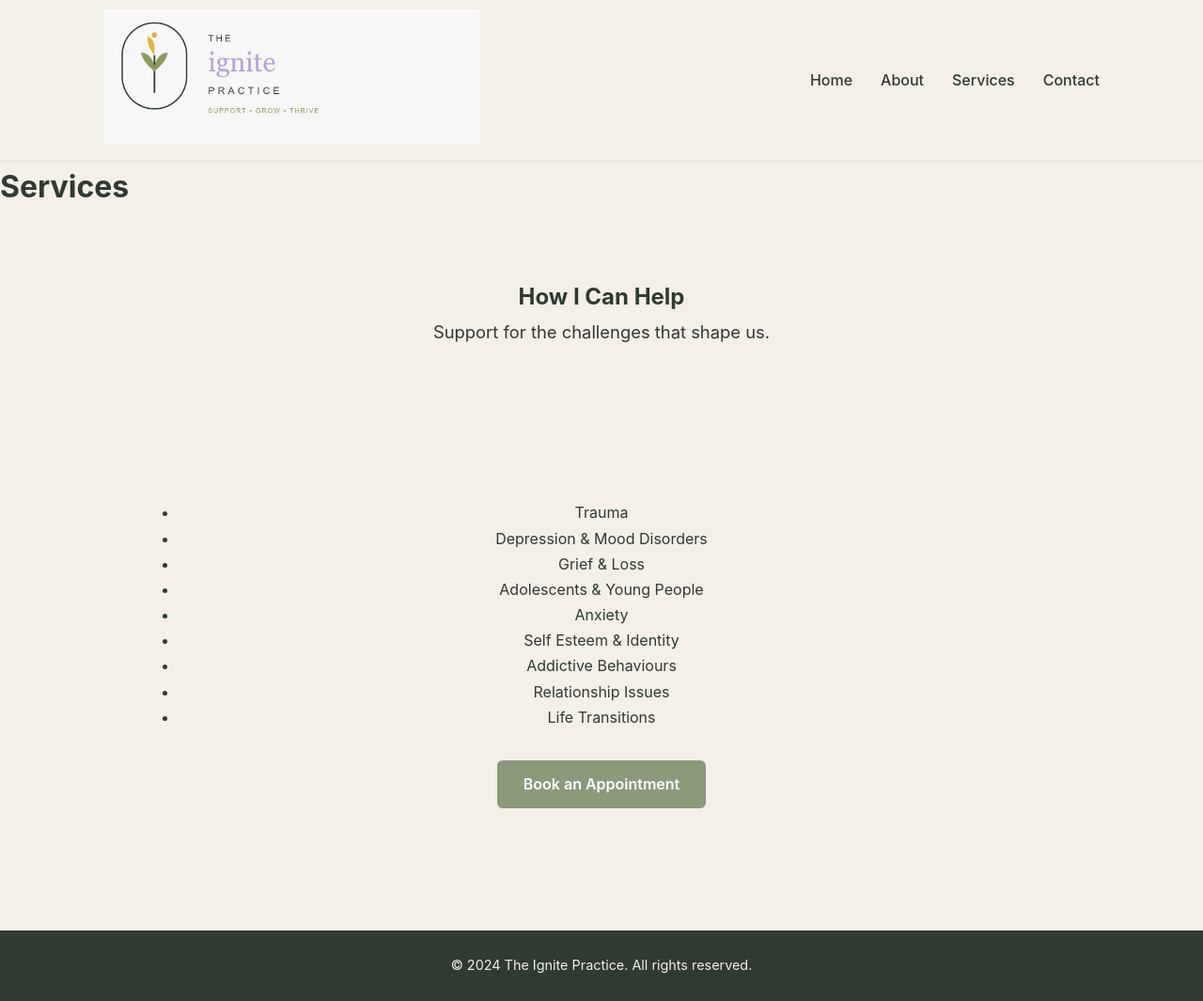
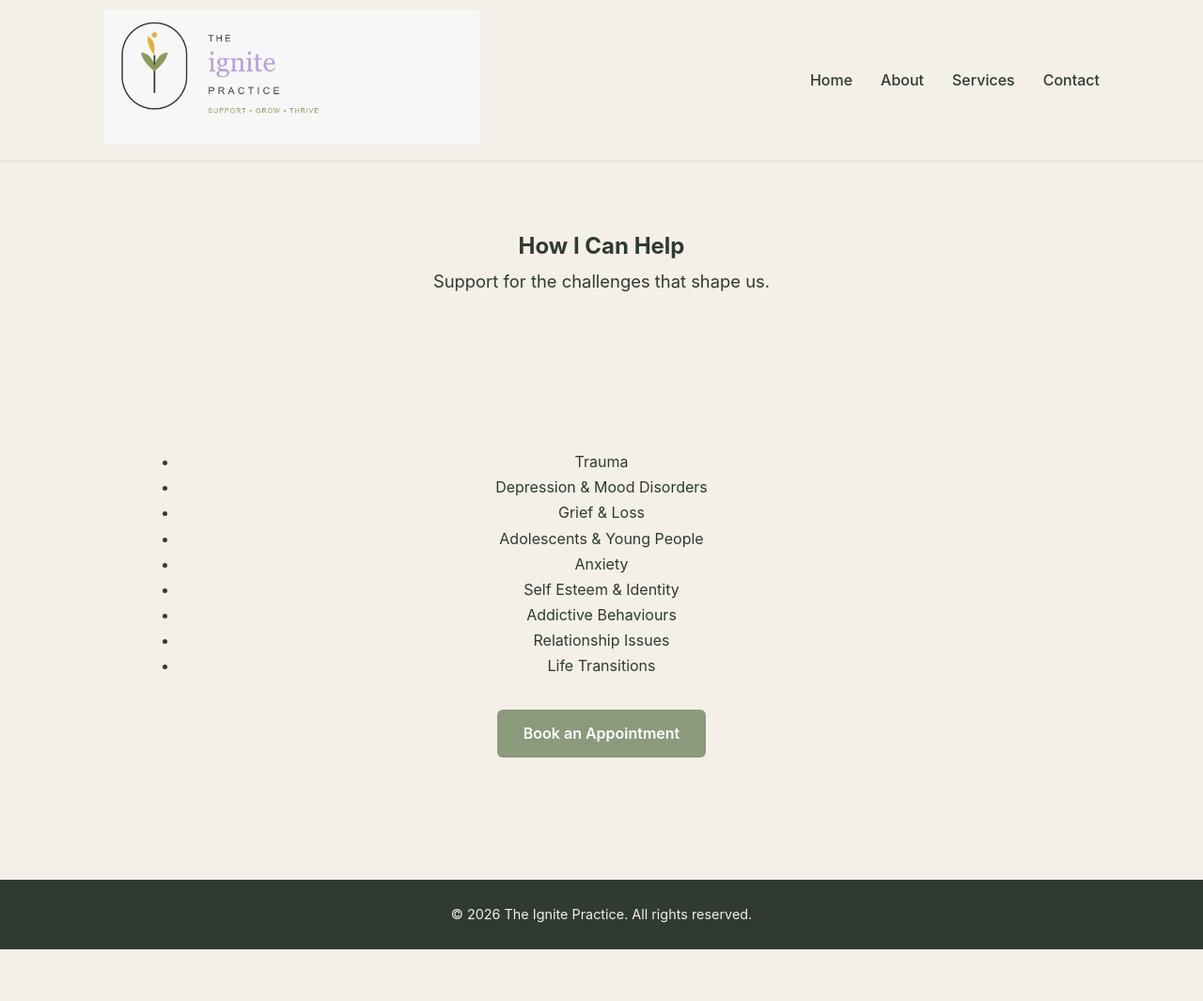
Before and after one commit to Jencreates-design/the-ignite-practice, a Jekyll site: the page built from services.html, in a window 1280 px wide. Shown: the whole page at 94% size. Built offline with Jekyll 4.4.1, drawn with Linux system fonts in a browser that asks for light colours; after the commit the page ends 1010 px from its top, so only the background shows below that.

Commit message:
Cleaned and polished CSS + spacing fixes

```diff
--- a/_includes/footer.html
+++ b/_includes/footer.html
@@ -1,3 +1,3 @@
 <footer>
-    <p>© 2024 The Ignite Practice. All rights reserved.</p>
+    <p>© 2026 The Ignite Practice. All rights reserved.</p>
 </footer>
--- a/_includes/header.html
+++ b/_includes/header.html
@@ -1,7 +1,8 @@
 <header>
     <div class="container nav-container">
 
-        <a href="/" class="logo">
+        <a href="index.html" class="logo">
+
             <img class="logo-desktop" src="assets/logos/logo-ignite-horizontal.jpeg" alt="The Ignite Practice Logo">
             <img class="logo-mobile" src="assets/logos/logo-ignite-stacked.jpeg" alt="The Ignite Practice Logo">
         </a>
--- a/_layouts/page.html
+++ b/_layouts/page.html
@@ -13,7 +13,6 @@
     {% include header.html %}
 
     <main class="page-content">
-        <h1>{{ page.title }}</h1>
         {{ content }}
     </main>
 
```
Also changed, not shown: 5 other files.
